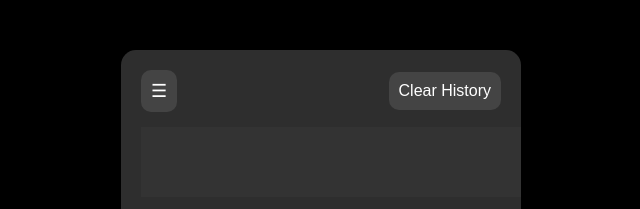
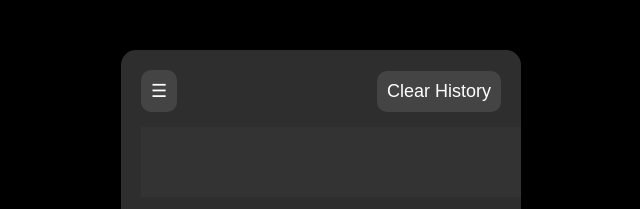
Before and after one commit to Alpha495851/alpha, a plain HTML site: page index.html in a window 1280 px wide. Shown: the top 209 px of the page, 319-959 px from the left. Drawn offline with Linux system fonts and the light colour scheme.

Commit message:
Update style.css

```diff
--- a/style.css
+++ b/style.css
@@ -22,22 +22,18 @@ body {
     margin-bottom: 15px;
 }
 
-.menu {
+.menu, .clear-history {
     background-color: #444;
     border: none;
     padding: 10px;
     color: white;
     font-size: 18px;
     cursor: pointer;
+    transition: background-color 0.3s;
 }
 
-.clear-history {
-    background-color: #444;
-    border: none;
-    padding: 10px;
-    color: white;
-    font-size: 16px;
-    cursor: pointer;
+.menu:hover, .clear-history:hover {
+    background-color: #666;
 }
 
 .display {
@@ -95,3 +91,7 @@ button:hover {
 #history div:last-child {
     border-bottom: none;
 }
+
+button.active {
+    background-color: #f39c12;
+}
```
